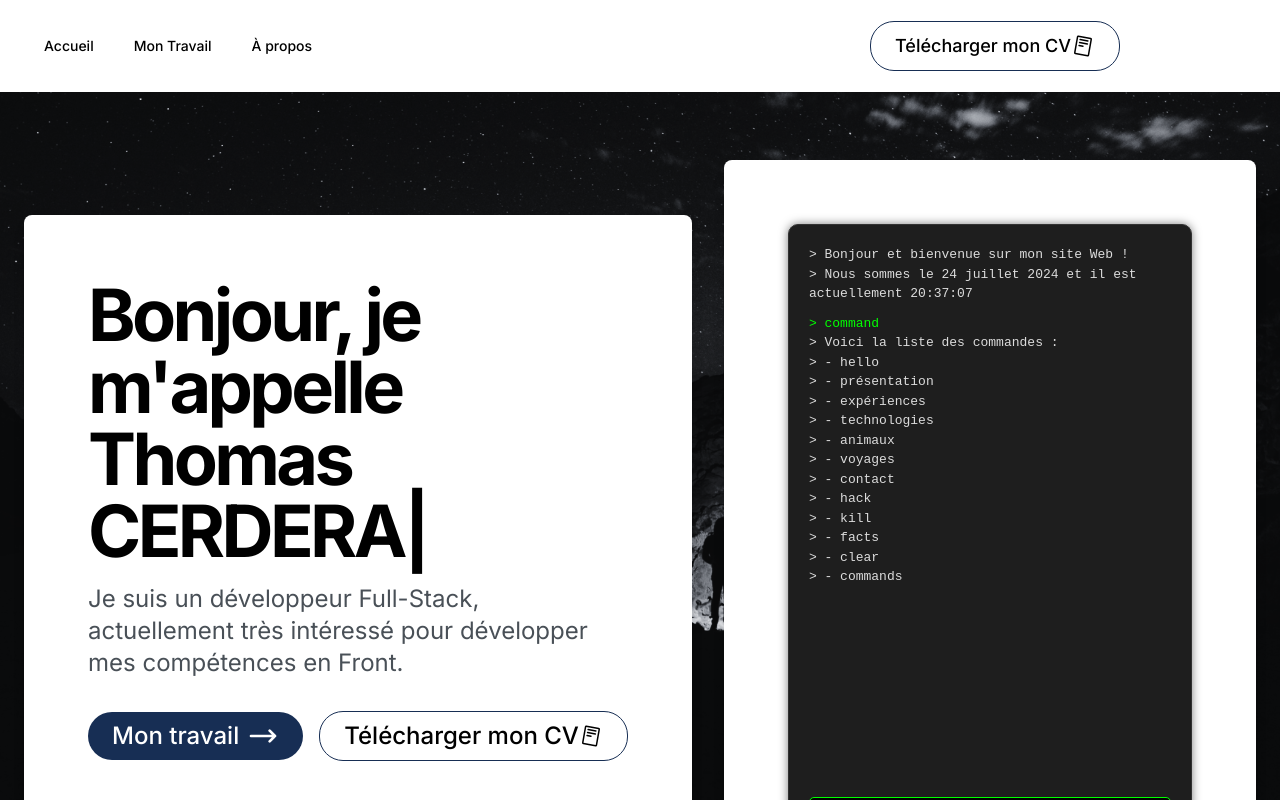
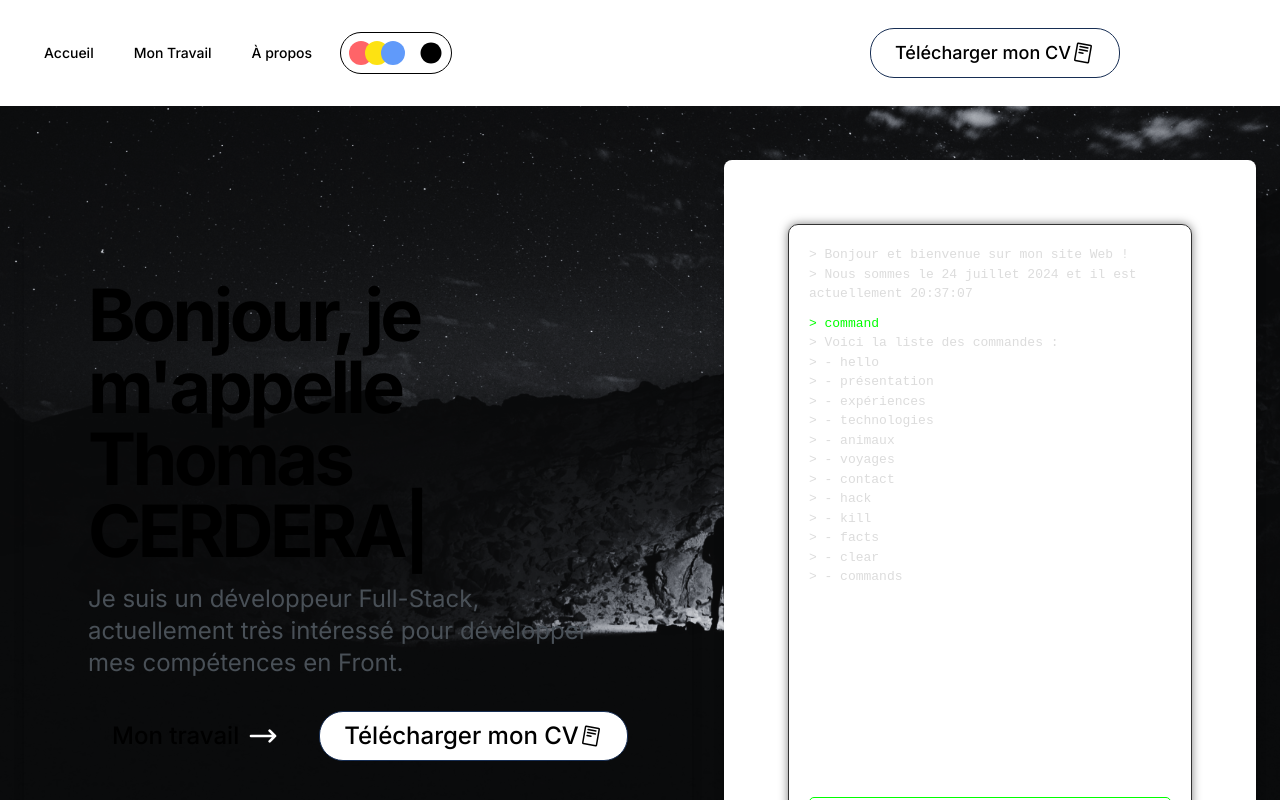
Before and after one commit to ThomasC317/websiteV2, a Next.js app: page / in a window 1280 px wide. Shown: the top 800 px of the page. Built offline with nearby package versions, Linux system fonts and the light colour scheme.

Commit message:
add of theme color + first implementations

```diff
--- a/app/globals.css
+++ b/app/globals.css
@@ -273,14 +273,14 @@ h3 {
 }
 
 .th-width {
-  width: 15%;
+  width: 10%;
 }
 
 .td-width {
   width: 75%;
 }
 
-@media only screen and (max-width: 1500px) {
+@media only screen and (max-width: 1600px) {
   .th-width {
     width: 20%;
    }
--- a/app/layout.tsx
+++ b/app/layout.tsx
@@ -1,13 +1,11 @@
-import type { Metadata } from "next";
+"use client";
+
 import { Inter } from "next/font/google";
 import "./globals.css";
+import { ThemeProvider } from "@/components/context/themeContext";
+import { metadata } from "./metadata";
 
 const inter = Inter({ subsets: ["latin"] });
-
-export const metadata: Metadata = {
-  title: "Thomas CERDERA - Portfolio",
-  description: "Thomas CERDERA - Portfolio, site fait en REACT et NextJs",
-};
 
 export default function RootLayout({
   children,
@@ -15,8 +13,14 @@ export default function RootLayout({
   children: React.ReactNode;
 }>) {
   return (
-    <html lang="en">
-      <body className={inter.className}>{children}</body>
-    </html>
+    <ThemeProvider>
+      <html lang="en">
+        <head>
+          <title>{metadata.title}</title>
+          <meta name="description" content={metadata.description} />
+        </head>
+        <body className={inter.className}>{children}</body>
+      </html>
+    </ThemeProvider>
   );
 }
--- /dev/null
+++ b/app/metadata.ts
@@ -0,0 +1,9 @@
+interface Metadata {
+    title: string;
+    description: string;
+  }
+
+export const metadata: Metadata = {
+  title: "Thomas CERDERA - Portfolio",
+  description: "Thomas CERDERA - Portfolio, site fait en REACT et NextJs",
+};
--- a/app/page.tsx
+++ b/app/page.tsx
@@ -5,8 +5,11 @@ import Typical from "react-typical";
 import Navbar from "@/components/component/navbar";
 import CommandPrompt from "@/components/component/commandPrompt";
 import React, { useState, useEffect } from "react";
+import { useTheme } from "@/components/context/themeContext";
 
 const Home = () => {
+  const { color, setColor } = useTheme();
+  console.log(color)
   const handleButtonClick = () => {
     window.location.href = "./work";
   };
@@ -14,7 +17,7 @@ const Home = () => {
     <div className="min-h-screen">
       <Navbar isOnMainPage={true} />
       <main className="flex xl:flex-row flex-col items-center md:justify-center justify-between py-12 xl:mt-16 px-2">
-      <div className="w-full max-w-4xl bg-white bg-opacity-80 p-8 md:p-12 lg:p-16 rounded-lg shadow-lg mt-24 mx-4 xl:mt-0">
+      <div className={`w-full max-w-4xl bg-${color}-50 p-8 md:p-12 lg:p-16 rounded-lg shadow-lg mt-24 mx-4 xl:mt-0`}>
         <div className="flex flex-col gap-8">
           <div className="space-y-4 text-center sm:text-left">
             <h1 className="text-4xl font-bold tracking-tighter sm:text-5xl md:text-6xl lg:text-7xl">
@@ -47,9 +50,8 @@ const Home = () => {
           <div className="flex flex-col sm:flex-row gap-4 sm:items-center">
             <Button
               variant="outline"
-              className="w-full sm:w-auto bg-azure-radiance-950 text-white rounded-3xl flex items-center justify-center px-6 py-6 text-2xl border-0"
+              className={`w-full sm:w-auto bg-${color}-950 text-${color}-50 rounded-3xl flex items-center justify-center px-6 py-6 text-2xl border-0`}
               onClick={handleButtonClick}
-              style={{ color: "white", backgroundColor: "#172e54" }}
             >
               Mon travail
               <svg
@@ -69,7 +71,7 @@ const Home = () => {
             </Button>
             <Button
               variant="outline"
-              className="w-full sm:w-auto bg-azure-radiance-950 text-white rounded-3xl flex items-center justify-center px-6 py-6 text-2xl border border-azure-radiance-950"
+              className="w-full sm:w-auto text-white rounded-3xl flex items-center justify-center px-6 py-6 text-2xl border border-azure-radiance-950"
               style={{
                 color: "black",
                 backgroundColor: "white",
--- a/app/work/page.tsx
+++ b/app/work/page.tsx
@@ -8,6 +8,7 @@ import Footer from "@/components/component/footer/footer";
 import Trema from "@/components/component/trema";
 import ParticleBackground from "@/components/component/particleBackground";
 import Select from "react-select";
+import { useTheme } from "@/components/context/themeContext";
 
 const Experiences = () => {
   const handleButtonClick = () => {
@@ -185,6 +186,7 @@ const Experiences = () => {
   const [selectedCompany, setSelectedCompany] = useState("All");
   const [expandedIndices, setExpandedIndices] = useState<number[]>([]);
   const [isSelectMounted, setIsSelectMounted] = useState(false);
+  const { color, setColor } = useTheme();
   const handleCompanyChange = (e) => {
     setSelectedCompany(e.value);
   };
@@ -226,9 +228,9 @@ const Experiences = () => {
                 <div className="flex md:flex-row flex-col gap-4 sm:items-center">
                   <Button
                     variant="outline"
-                    className="w-full sm:w-auto text-white rounded-3xl flex items-center justify-center px-6 py-6 text-lg sm:text-2xl border-0"
+                    className={`w-full sm:w-auto bg-${color}-950 text-${color}-50 rounded-3xl flex items-center justify-center px-6 py-6 text-lg sm:text-2xl border-0`}
                     onClick={handleButtonClick}
-                    style={{ color: "white", backgroundColor: "#172e54" }}
+
                   >
                     Plus d'infos & Contact
                     <svg
--- /dev/null
+++ b/components/component/colorPicker.tsx
@@ -0,0 +1,98 @@
+import React from 'react';
+import { useTheme } from '../context/themeContext';
+
+// Define the type for button click handler
+// type ColorPickerProps = {
+//   onColorChange: (color: string) => void;
+// };
+
+// Functional React component
+const ColorPicker: React.FC = () => {
+  // Handler for button click
+//   const handleColorChange = (color: string) => {
+//     onColorChange(color);
+//   };
+
+  const { setColor } = useTheme();
+
+  return (
+    <div className="flex gap-5 w-[112px] items-center bg-white border rounded-3xl p-1.5">
+      <div className="relative w-full h-7">
+        <button
+          id="red"
+          title="Red Color"
+          className="size-7 p-0.5 top-0 absolute"
+          style={{ left: '0px', right: 'unset' }}
+          type="button"
+          onClick={() => setColor('coral-red')}
+        >
+          <svg
+            viewBox="0 0 32 32"
+            fill="none"
+            xmlns="http://www.w3.org/2000/svg"
+            className="bg-coral-red-400 rounded-3xl"
+          >
+            <title>Red</title>
+            <path d="M16 2C8.26801 2 2 8.26801 2 16C2 23.732 8.26801 30 16 30C23.732 30 30 23.732 30 16C30 8.26801 23.732 2 16 2Z"></path>
+          </svg>
+        </button>
+        <button
+          id="yellow"
+          title="Yellow Color"
+          className="size-7 p-0.5 top-0 absolute"
+          style={{ left: '16px', right: 'unset' }}
+          type="button"
+          onClick={() => setColor('gorse')}
+        >
+          <svg
+            viewBox="0 0 32 32"
+            fill="none"
+            xmlns="http://www.w3.org/2000/svg"
+            className="bg-gorse-400 rounded-3xl"
+          >
+            <title>Yellow</title>
+            <path d="M16 2C8.26801 2 2 8.26801 2 16C2 23.732 8.26801 30 16 30C23.732 30 30 23.732 30 16C30 8.26801 23.732 2 16 2Z"></path>
+          </svg>
+        </button>
+        <button
+          id="blue"
+          title="Blue Color"
+          className="size-7 p-0.5 top-0 absolute"
+          style={{ left: '32px', right: 'unset' }}
+          type="button"
+          onClick={() => setColor('azure-radiance')}
+        >
+          <svg
+            viewBox="0 0 32 32"
+            fill="none"
+            xmlns="http://www.w3.org/2000/svg"
+            className="bg-azure-radiance-400 rounded-3xl"
+          >
+            <title>Blue</title>
+            <path d="M16 2C8.26801 2 2 8.26801 2 16C2 23.732 8.26801 30 16 30C23.732 30 30 23.732 30 16C30 8.26801 23.732 2 16 2Z"></path>
+          </svg>
+        </button>
+        <button
+          id="light"
+          title="Light Color"
+          className="size-7 p-0.5 top-0 absolute"
+          style={{ left: 'unset', right: '0px' }}
+          type="button"
+          onClick={() => setColor('white')}
+        >
+          <svg
+            viewBox="0 0 32 32"
+            fill="none"
+            xmlns="http://www.w3.org/2000/svg"
+            className="fill-foreground stroke-foreground"
+          >
+            <title>Light</title>
+            <path d="M16 2C8.26801 2 2 8.26801 2 16C2 23.732 8.26801 30 16 30C23.732 30 30 23.732 30 16C30 8.26801 23.732 2 16 2Z"></path>
+          </svg>
+        </button>
+      </div>
+    </div>
+  );
+};
+
+export default ColorPicker;
--- a/components/component/commandPrompt.tsx
+++ b/components/component/commandPrompt.tsx
@@ -3,12 +3,13 @@ import { Properties } from 'csstype';
 import { FontAwesomeIcon } from '@fortawesome/react-fontawesome';
 import { faPaperPlane, faArrowRight } from '@fortawesome/free-solid-svg-icons';
 import { comma } from 'postcss/lib/list';
+import { useTheme } from "@/components/context/themeContext";
 
 const CommandPrompt = () => {
   const [input, setInput] = useState('');
   const [output, setOutput] = useState<any[]>([]);
   const [currentTime, setCurrentTime] = useState('');
-
+  const { color, setColor } = useTheme();
   type Styles = {
     container: Properties;
     outputContainer: Properties;
@@ -28,7 +29,6 @@ const CommandPrompt = () => {
       flexDirection: 'column',
       justifyContent: 'space-between',
       fontFamily: 'monospace',
-      backgroundColor: '#1e1e1e',
       color: '#dcdcdc',
       padding: '20px',
       borderRadius: '10px',
@@ -58,7 +58,6 @@ const CommandPrompt = () => {
     input: {
       flex: 1,
       padding: '10px',
-      backgroundColor: '#000',
       color: '#fff',
       border: '1px solid #00ff00',
       borderRadius: '5px',
@@ -193,7 +192,6 @@ const CommandPrompt = () => {
         > - facts <br />
         > - clear <br />
         > - commands <br />`;
-
       default:
         return `> Commande non trouvée ! : ${command} <br/> <img src="https://media4.giphy.com/media/v1.Y2lkPTc5MGI3NjExY3k0cGh4MjV4bzNjM3VuN2hpcjU0NGhuMHRyenN6MDBwZmVxdHQ1bCZlcD12MV9pbnRlcm5hbF9naWZfYnlfaWQmY3Q9Zw/14uQ3cOFteDaU/giphy.webp" alt="unknown command gif" />`;
     }
@@ -209,7 +207,7 @@ const CommandPrompt = () => {
   };
 
   return (
-    <div style={styles.container}>
+    <div style={styles.container} className={`bg-${color}-950`}>
       <div style={styles.outputContainer}>
         <div style={styles.output}>
           <div style={styles.outputEntry}>
@@ -227,6 +225,7 @@ const CommandPrompt = () => {
       <form onSubmit={handleInputSubmit} style={styles.form}>
         <div style={{ position: 'relative', width: '100%' }}>
           <input
+          className={`bg-${color}-950`}
             type="text"
             value={input}
             onChange={handleInputChange}
--- a/components/component/navbar.tsx
+++ b/components/component/navbar.tsx
@@ -3,6 +3,7 @@
 import Link from "next/link";
 import { Button } from "../ui/button";
 import { useState, useRef, useEffect } from 'react';
+import ColorPicker from "./colorPicker";
 
 type MyComponentProps = {
   isOnMainPage?: boolean | null;
@@ -50,6 +51,7 @@ const Navbar: React.FC<MyComponentProps> = ({ isOnMainPage = null }) => {
           <Link href="/about" className="navbar-link" prefetch={false}>
             À propos
           </Link>
+          <ColorPicker></ColorPicker>
           <Button variant="outline" className="absolute w-full sm:w-auto bg-azure-radiance-950 text-white rounded-3xl flex items-center justify-center px-6 py-6 xl:text-lg text-sm border border-azure-radiance-950" style={{ color: 'black', backgroundColor: 'white', borderWidth: "1px", right:"10rem" }}>
             Télécharger mon CV
             <svg xmlns="http://www.w3.org/2000/svg" width="24" height="24" fill="currentColor" viewBox="0 0 256 256"><path d="M210.78,39.25l-130.25-23A16,16,0,0,0,62,29.23l-29.75,169a16,16,0,0,0,13,18.53l130.25,23h0a16,16,0,0,0,18.54-13l29.75-169A16,16,0,0,0,210.78,39.25ZM178.26,224h0L48,201,77.75,32,208,55ZM89.34,58.42a8,8,0,0,1,9.27-6.48l83,14.65a8,8,0,0,1-1.39,15.88,8.36,8.36,0,0,1-1.4-.12l-83-14.66A8,8,0,0,1,89.34,58.42ZM83.8,89.94a8,8,0,0,1,9.27-6.49l83,14.66A8,8,0,0,1,174.67,114a7.55,7.55,0,0,1-1.41-.13l-83-14.65A8,8,0,0,1,83.8,89.94Zm-5.55,31.51A8,8,0,0,1,87.52,115L129,122.29a8,8,0,0,1-1.38,15.88,8.27,8.27,0,0,1-1.4-.12l-41.5-7.33A8,8,0,0,1,78.25,121.45Z"></path></svg>
--- /dev/null
+++ b/components/context/themeContext.tsx
@@ -0,0 +1,32 @@
+import React, { createContext, useContext, useState, ReactNode } from 'react';
+
+// Define the context type
+interface ThemeContextType {
+  color: string;
+  setColor: (color: string) => void;
+}
+
+// Create the context
+const ThemeContext = createContext<ThemeContextType | undefined>(undefined);
+
+// Create a provider component
+const ThemeProvider: React.FC<{ children: ReactNode }> = ({ children }) => {
+  const [color, setColor] = useState<string>('white'); // Default color
+
+  return (
+    <ThemeContext.Provider value={{ color, setColor }}>
+      {children}
+    </ThemeContext.Provider>
+  );
+};
+
+// Custom hook to use the theme context
+const useTheme = () => {
+  const context = useContext(ThemeContext);
+  if (context === undefined) {
+    throw new Error('useTheme must be used within a ThemeProvider');
+  }
+  return context;
+};
+
+export {ThemeProvider, useTheme}
--- a/tailwind.config.ts
+++ b/tailwind.config.ts
@@ -61,6 +61,45 @@ const config: Config = {
           '900': '#1e478a',
           '950': '#172e54',
         },
+        'coral-red': {
+          '50': '#fff1f1',
+          '100': '#ffdfe0',
+          '200': '#ffc5c7',
+          '300': '#ff9da0',
+          '400': '#ff6468',
+          '500': '#ff4045',
+          '600': '#ed151b',
+          '700': '#c80d12',
+          '800': '#a50f13',
+          '900': '#881417',
+          '950': '#4b0406',
+      },
+      'gorse': {
+        '50': '#fefee8',
+        '100': '#ffffc2',
+        '200': '#fffb89',
+        '300': '#fff140',
+        '400': '#fde212',
+        '500': '#ecc806',
+        '600': '#cc9c02',
+        '700': '#a37005',
+        '800': '#86570d',
+        '900': '#724711',
+        '950': '#432505',
+    },
+'white': {
+        '50': '#fdfdfd',
+        '100': '#efefef',
+        '200': '#dcdcdc',
+        '300': '#bdbdbd',
+        '400': '#989898',
+        '500': '#7c7c7c',
+        '600': '#656565',
+        '700': '#525252',
+        '800': '#464646',
+        '900': '#3d3d3d',
+        '950': '#292929',
+    }
           },
       borderRadius: {
             "lg": "var(--radius)",
```
Also changed, not shown: 1 other file (tests, documents, lock files or other folders).
